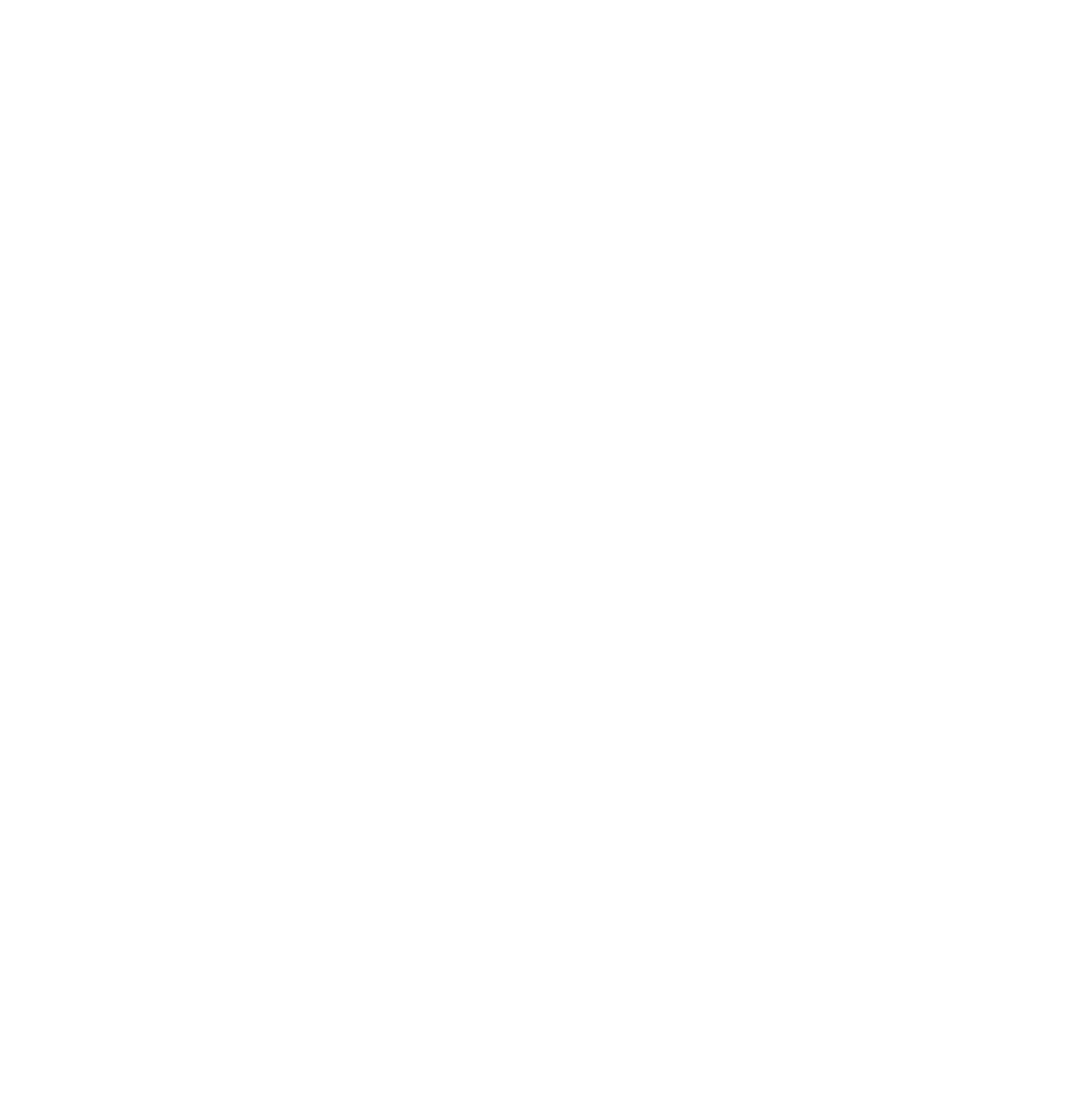
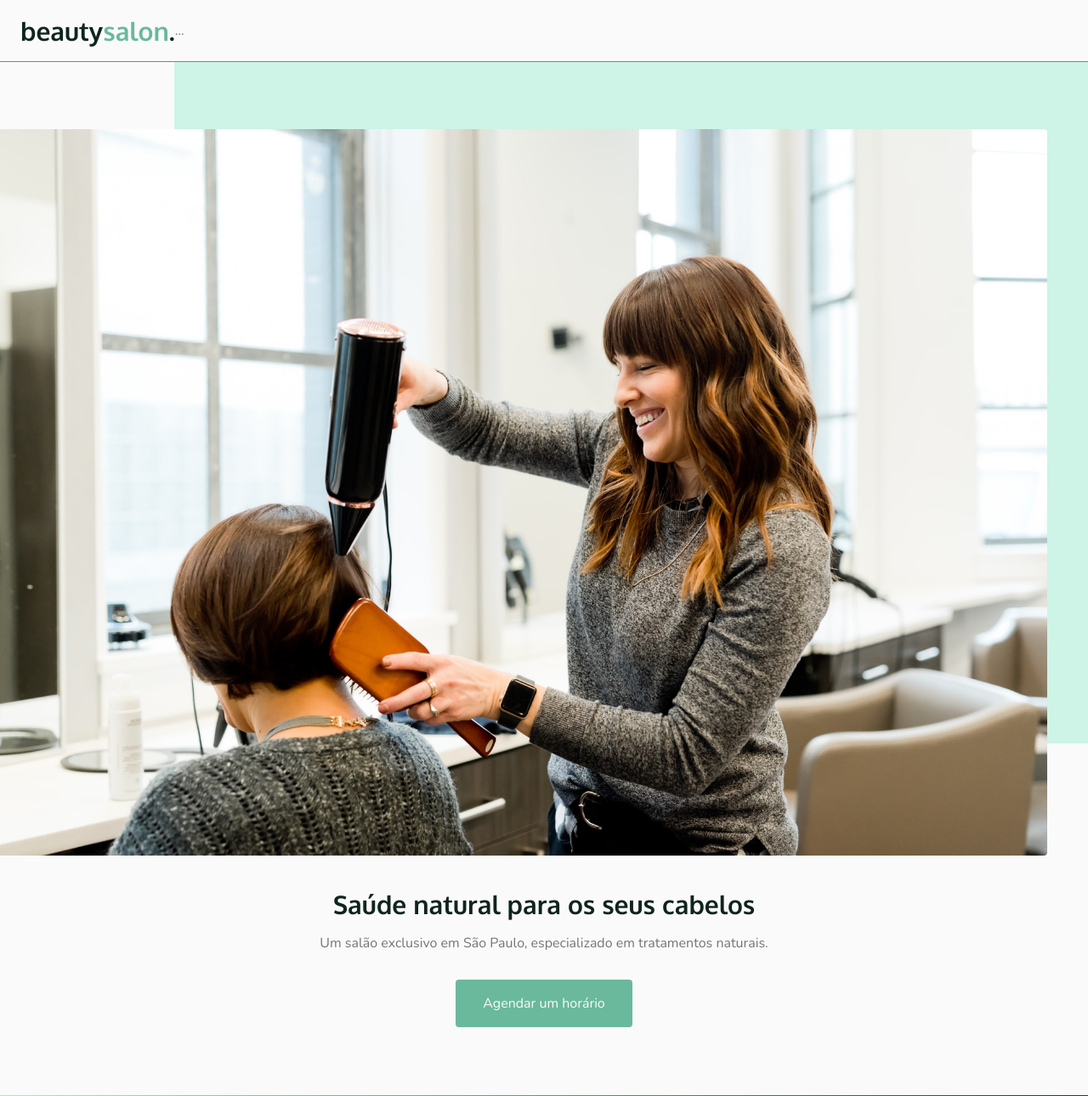
Before and after one commit to deyvisonlqueiroz/OriginSixSite, a plain HTML site: page index.html in a window 1280 px wide. Shown: the whole page at 85% size. Before the commit the page ends 800 px from the top, so only its background shows below. Drawn offline with nearby package versions, Linux system fonts and the light colour scheme.

Commit message:
Segundo Commit

```diff
--- a/index.html
+++ b/index.html
@@ -4,10 +4,47 @@
     <meta charset="UTF-8">
     <meta http-equiv="X-UA-Compatible" content="IE=edge">
     <meta name="viewport" content="width=device-width, initial-scale=1.0">
+
+    <title>NLW - OriginSixSite</title>
+
+    <!-- ======= STYLES =======-->
     <link rel="stylesheet" href="style.css">
-    <title>Document</title>
+
 </head>
+
+    <!-- ========== SITE ===========-->
+
 <body>
+    <header id="header">
+        <nav class="container">
+            <a class="logo-header" href="#">beauty<span>salon</span>.</a>
+            <div>...</div>
+        </nav>
+    </header>
+
+    <main>
+        <section class="section" id="home">
+            <div class="container grid">
+                <div class="img-header">
+                    <img src="/src/images/hairdresser.jfif" alt="Uma mulher secando o cabelo de outra">
+                </div>
+                <div class="text-header">
+                    <h1>Saúde natural para os seus cabelos</h1>
+                    <p>Um salão exclusivo em São Paulo, especializado em tratamentos naturais.</p>
+                    <a class="button" href="#">Agendar um horário</a>
+                </div>
+            </div>
+        </section>
+
+        <div class="divider-1"></div>
+
+
+    </main>
+
+    <footer>
+
+    </footer>
+
 
 </body>
 </html>
--- a/style.css
+++ b/style.css
@@ -0,0 +1,169 @@
+/* ========= IMPORTS ============ */
+
+@import url('https://fonts.googleapis.com/css2?family=Nunito:wght@200;400;700&family=Oxygen:wght@300;700&family=Roboto:wght@100;400;700;900&display=swap');
+
+
+/*========== RESET =============*/
+
+* {
+    margin: 0;
+    padding: 0;
+    box-sizing: border-box;
+    list-style: none;
+    text-decoration: none;
+
+}
+
+img {
+    width: 100%;
+    height: auto;
+}
+
+/* ======== VARIÁVEIS =============*/
+
+:root {
+    --header-height: 4.5rem;
+
+    /* colors */
+    --hue: 159;
+    /* HSL color mode */
+    --base-color: hsl(var(--hue) 36% 57%);
+    --base-color-second: hsl(var(--hue) 65% 88%);
+    --base-color-alt: hsl(var(--hue) 57% 53%);
+    --title-color: hsl(var(--hue) 41% 10%);
+    --text-color: hsl(0 0% 46%);
+    --text-color-light: hsl(0 0% 98%);
+    --body-color: hsl(0 0% 98%);
+}
+
+
+/* ======== LAYOU ============*/
+
+body {
+    font: 400 1rem "Nunito", Serife;
+    color: var(--text-color);
+    background: var(--body-color);
+}
+
+h1 {
+    font: 700 1.875rem "Oxygen", Serife;
+    color: var(--title-color);
+}
+
+main {
+    margin-top: 4.5rem;
+}
+
+.divider-1 {
+    background: #1f4037;  /* fallback for old browsers */
+    background: -webkit-linear-gradient(to right, #99f2c8, #1f4037);  /* Chrome 10-25, Safari 5.1-6 */
+    background: linear-gradient(to right, #99f2c8, #1f4037); /* W3C, IE 10+/ Edge, Firefox 16+, Chrome 26+, Opera 12+, Safari 7+ */
+    height: 1px;
+
+}
+
+#header {
+    border-bottom: 1px solid gray;
+    margin-bottom: 2rem;
+    display: flex;
+    width: 100%;
+    position: fixed;
+    top: 0;
+    left: 0;
+    z-index: 100;
+    background-color: var(--body-color);
+}
+
+.container {
+    margin-left: 1.5rem;
+    margin-right: 1.5rem;
+}
+
+.grid {
+    display: grid;
+    gap: 2rem;
+}
+
+nav {
+    height: 4.5rem;
+    display: flex;
+    justify-content: space-between;
+    align-items: center;
+}
+
+.logo-header {
+    font: 700 1.875rem "Oxygen", sans-serfife;
+    color: var(--title-color);
+}
+
+.logo-header span {
+    color: var(--base-color);
+}
+
+.button {
+    display: inline-flex;
+    background-color: var(--base-color);
+    color: var(--text-color-light);
+    height: 3.5rem;
+    padding: 0 2rem;
+    align-items: center;
+    border-radius: 0.25rem;
+    transition: 0.3s;
+}
+
+.button:hover {
+    background-color: var(--base-color-alt);
+    cursor: pointer;
+}
+
+
+.section {
+    padding: 5rem 0;
+}
+
+
+/*============ HOME ============*/
+
+#home {
+    overflow: hidden;
+}
+
+#home .container {
+    margin: 0;
+}
+
+#home .img-header img {
+    position: relative;
+    right: 3rem;
+    border-radius: 4px;
+}
+
+#home .img-header {
+    position: relative;
+}
+
+#home .img-header::before {
+    content: '';
+    width: 100%;
+    height: 100%;
+    background: var(--base-color-second);
+    position: absolute;
+    top: -16%;
+    left: 16%;
+    z-index: 0;
+    border-radius: 4px;
+}
+
+#home .text-header {
+    margin-left: 1.5rem;
+    margin-right: 1.5rem;
+    text-align: center;
+}
+
+#home .text-header p {
+    margin-bottom: 2rem;
+}
+
+#home .text-header h1 {
+    margin-bottom: 1rem;
+}
```
Also changed, not shown: src/images/hairdresser.jfif (added).
